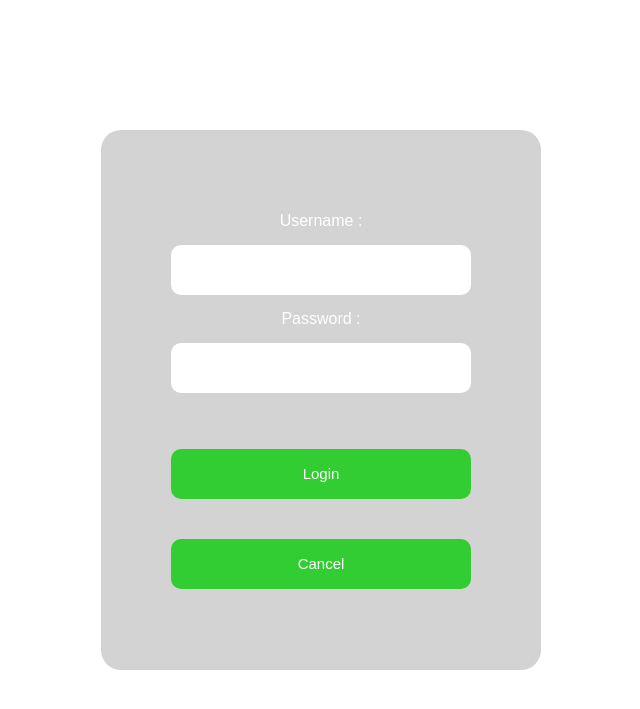
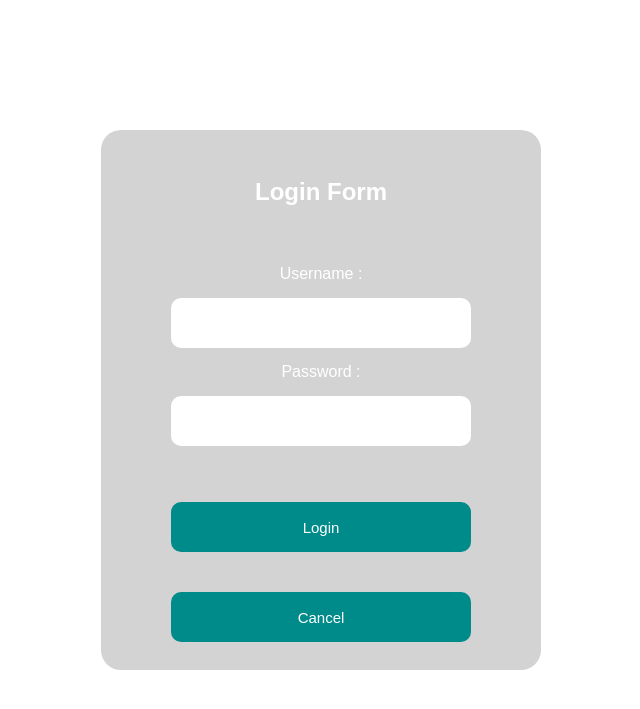
Before and after one commit to thomasandrei1991/Project6, a PHP site: page /index.html in a window 1280 px wide. Shown: the top 709 px of the page, without its empty margins (319-959 px from the left). Run offline with PHP 8.4, Linux system fonts and the light colour scheme.

Commit message:
Completed

```diff
--- a/index.css
+++ b/index.css
@@ -8,7 +8,7 @@ button {
     width: 300px;
     border-style: none;
     border-radius: 10px;
-    background-color: limegreen;
+    background-color: darkcyan;
     color: white;
     font-family: Arial, Helvetica, sans-serif;
     font-size: 15px;
@@ -30,7 +30,7 @@ button {
 }
 
 button:hover {
-    background-color: darkgreen;
+    background-color: cyan;
     transform: scale(1.05);
     cursor: pointer;
 }
@@ -64,3 +64,8 @@ form{
     font-family: Arial, Helvetica, sans-serif;
     font-size: 15px;
 }
+.button-container h2{
+    text-align: center;
+    font-family: Arial, Helvetica, sans-serif;
+    color: white;
+}
--- a/index.html
+++ b/index.html
@@ -7,6 +7,7 @@
     </head>
     <body>
         <div class="button-container">
+            <h2>Login Form</h2>
             <div class="form-container">
                 <form action="index.php" method="post">
                     <label for="username">Username :</label>
```
